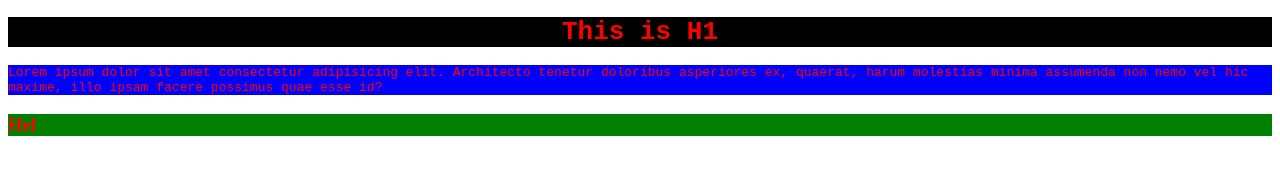
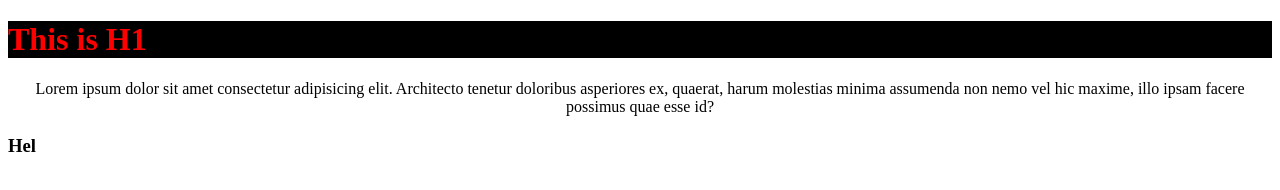
Before and after one commit to wminaung/qunglib, a website: page public/index.html in a window 1280 px wide. Drawn offline with nearby package versions, Linux system fonts and the light colour scheme.

Commit message:
wew never ended

```diff
--- a/css/index.css
+++ b/css/index.css
@@ -1 +1 @@
-.bg-black{background-color: black;}.text-red{color: red;}.font-mono{font-family: monospace;}.text-center{text-align: center;}.flex{display: flex;}.bg-blue{background-color: blue;}.bg-green{background-color: green;}
+.text-red{color: red;}.bg-black{background-color: black;}.text-center{text-align: center;}
--- a/public/index.html
+++ b/public/index.html
@@ -8,15 +8,15 @@
     <link rel="stylesheet" href="./../css/index.css" />
   </head>
   <body>
-    <h1 class="bg-black text-red font-mono text-center">This is H1</h1>
+    <h1 class="text-red bg-black">This is H1</h1>
 
-    <p class="font-mono text-red flex bg-blue">
+    <p class="text-center">
       Lorem ipsum dolor sit amet consectetur adipisicing elit. Architecto
       tenetur doloribus asperiores ex, quaerat, harum molestias minima assumenda
       non nemo vel hic maxime, illo ipsam facere possimus quae esse id?
     </p>
 
-    <h3 class="bg-green text-red">Hel</h3>
+    <h3 class="">Hel</h3>
 
     <script src="https://unpkg.com/axios/dist/axios.min.js"></script>
     <script src="../index.js"></script>
--- a/src/index.js
+++ b/src/index.js
@@ -16,7 +16,6 @@ export const createCss = (classNames) => {
 
       case "text-center":
         cssStrToPushAry(classAry, className, "text-align", "center");
-
         break;
 
       // background color
```
Also changed, not shown: readme.md.
